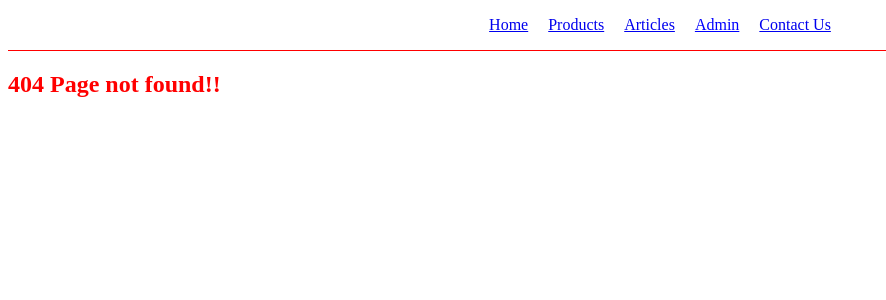
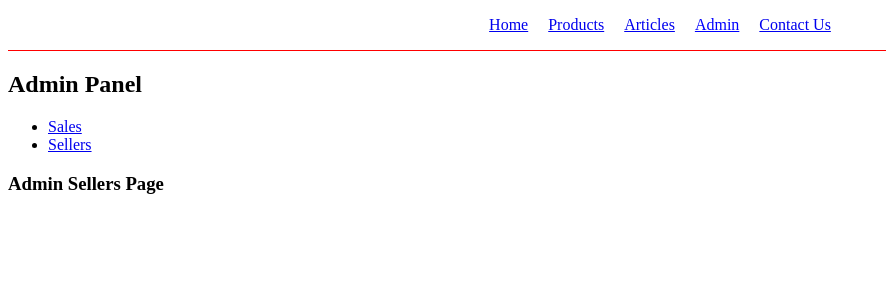
Before and after one commit to Akanksha0802-ss/React1, a React (Vite) app in the folder Module-6/routing-basic-template/: page /admin/sellers in a window 1280 px wide. Before the commit this address had no page. Shown: the top 300 px of the page, without its empty margins (0-886 px from the left). Built offline with nearby package versions, Linux system fonts and the light colour scheme.

Commit message:
Updated in Module-6 of Lectur-8

```diff
--- a/Module-6/routing-basic-template/src/App.jsx
+++ b/Module-6/routing-basic-template/src/App.jsx
@@ -1,15 +1,5 @@
-import React from 'react'
-import { Route, Routes } from "react-router-dom"
-import Home from "./components/Home/Home"
 import Navbar from './components/Navbar/Navbar'
-import Products from "./components/Products/Products"
-import Articles from "./components/Articles/Articles"
-import Admin from "./components/Admin/Admin"
-import Contact from './components/Contact/Contact'
-import NotFound from './components/NotFound/NotFound'
-import SingleProduct from './components/Products/SingleProduct'
-
-
+import AllRoute from './components/Routes/AllRoute'
 
 const App = () => {
   return (
@@ -17,15 +7,7 @@ const App = () => {
       <Navbar />
 
       <main className= "app_main">
-        <Routes>
-          <Route path="/" element={<Home />} />
-          <Route path="/products" element={<Products />} />
-          <Route path="/products/:id" element={<SingleProduct />} />
-          <Route path="/articles" element={<Articles />} />
-          <Route path="/admin" element={<Admin />} />
-          <Route path="/contact" element={<Contact />} />
-          <Route path="/*" element={<NotFound />} />
-        </Routes>
+        <AllRoute/>
       </main>
     </div>
   )
--- a/Module-6/routing-basic-template/src/components/Admin/Admin.jsx
+++ b/Module-6/routing-basic-template/src/components/Admin/Admin.jsx
@@ -1,9 +1,20 @@
 import React from 'react';
+import { Link, Outlet } from "react-router-dom"
+
 
 const Admin = () => {
   return (
     <div>
-        <h2>Admin</h2>
+        <h2>Admin Panel</h2>
+        <ul>
+          <li>
+            <Link to="/admin/sales">Sales</Link>
+          </li>
+          <li>
+            <Link to="/admin/sellers">Sellers</Link>
+          </li>
+        </ul>
+        <Outlet />
     </div>
   );
 };
--- a/Module-6/routing-basic-template/src/components/Admin/Sellers.jsx
+++ b/Module-6/routing-basic-template/src/components/Admin/Sellers.jsx
@@ -1,7 +1,7 @@
 import React from 'react';
 
 const Sellers = () => {
-  return <h3>Sellers</h3>
+  return <h3>Admin Sellers Page</h3>
 };
 
 export default Sellers;
--- /dev/null
+++ b/Module-6/routing-basic-template/src/components/Routes/AllRoute.jsx
@@ -0,0 +1,29 @@
+import Articles from "../Articles/Articles"
+import Admin from "../Admin/Admin"
+import Contact from '../Contact/Contact'
+import NotFound from '../NotFound/NotFound'
+import SingleProduct from '../Products/SingleProduct'
+import Sales from "../Admin/Sales"
+import Sellers from "../Admin/Sellers"
+import { Route, Routes } from "react-router-dom"
+import Home from "../Home/Home"
+import Products from "../Products/Products"
+
+const AllRoute = () => {
+  return (
+        <Routes>
+          <Route path="/" element={<Home />} />
+          <Route path="/products" element={<Products />} />
+          <Route path="/products/:id" element={<SingleProduct />} />
+          <Route path="/articles" element={<Articles />} />
+          <Route path="/admin" element={<Admin />}>
+            <Route path="sales" element={<Sales />} />
+            <Route path="sellers" element={<Sellers />} />
+          </Route>
+          <Route path="/contact" element={<Contact />} />
+          <Route path="/*" element={<NotFound />} />
+        </Routes>
+  )
+}
+
+export default AllRoute
```
